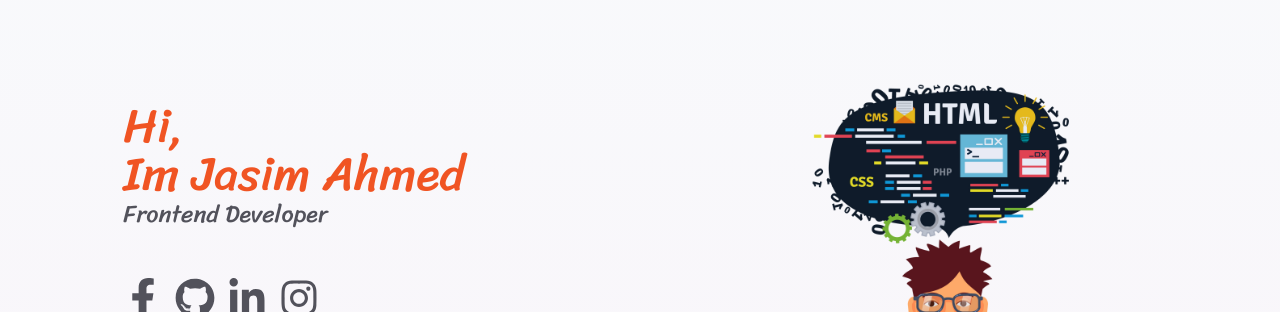
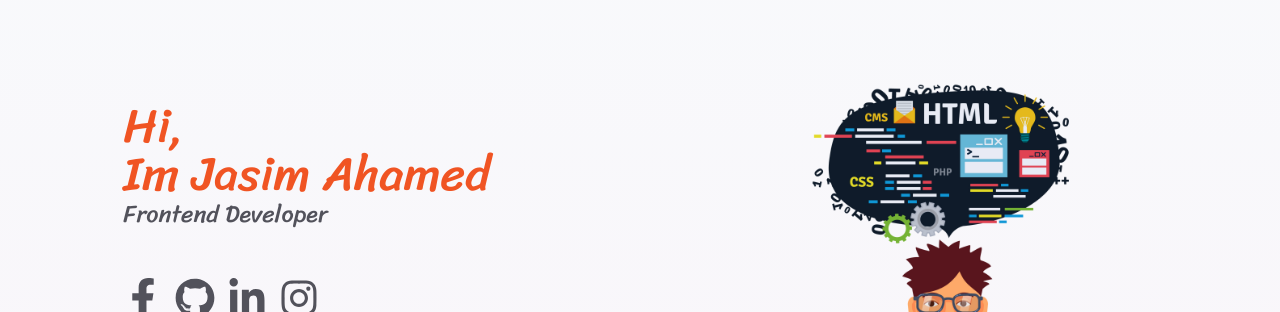
Before and after one commit to jasim2003ahamed/portf, a React (Create React App) app: page / in a window 1280 px wide. Shown: the part 134-446 px from the top of the page. Built offline with nearby package versions, Linux system fonts and the light colour scheme.

Commit message:
project updated

```diff
--- a/src/component/Hero.js
+++ b/src/component/Hero.js
@@ -16,7 +16,7 @@ function Hero() {
     <section className='flex flex-col md:flex-row justify-center px-5 py-28 md:py-32 border-b-2 shadow-sm border-collapse w-full' id='Home'>
 
       <div className='md:w-1/2 '>
-            <h1  className='py-8 text-5xl justify-center font-hero-font bg-secondary'>Hi, <br/>Im Jasim Ahmed
+            <h1  className='py-8 text-5xl justify-center font-hero-font bg-secondary'>Hi, <br/>Im Jasim Ahamed
                 <p className='text-2xl text-zinc-600'>{config.subtitle}</p>
             </h1>
 
--- a/src/component/Projects.js
+++ b/src/component/Projects.js
@@ -12,8 +12,8 @@ function Projects() {
         projects : [
           {
             image:TodoImg,
-            description:'Hello',
-            link:''
+            description:'Developed a responsive to-do list web application using ReactJS for front-end functionality and Tailwind CSS for styling',
+            link:'https://jasim2003ahamed.github.io/todo-list/'
           },
           {
             image:Guess,
```
